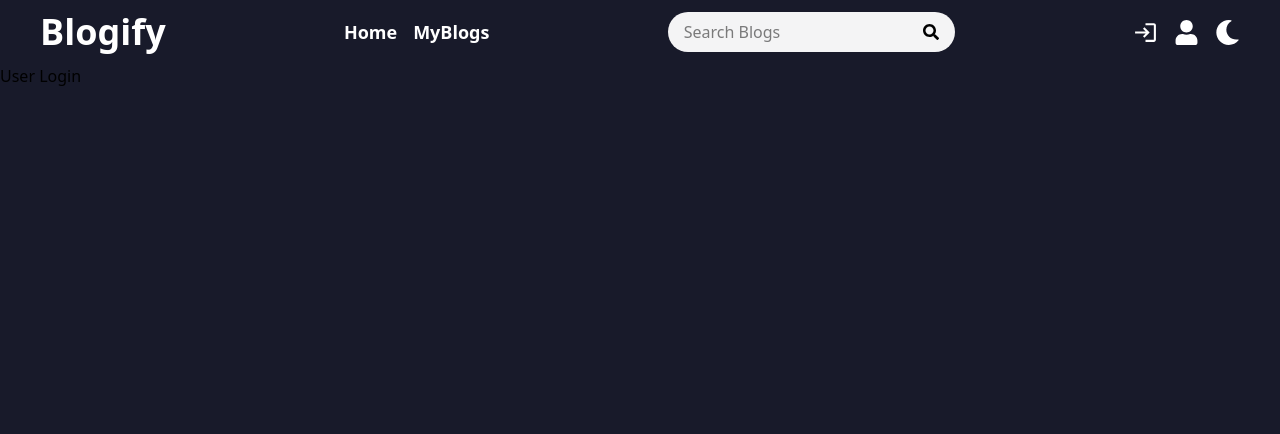
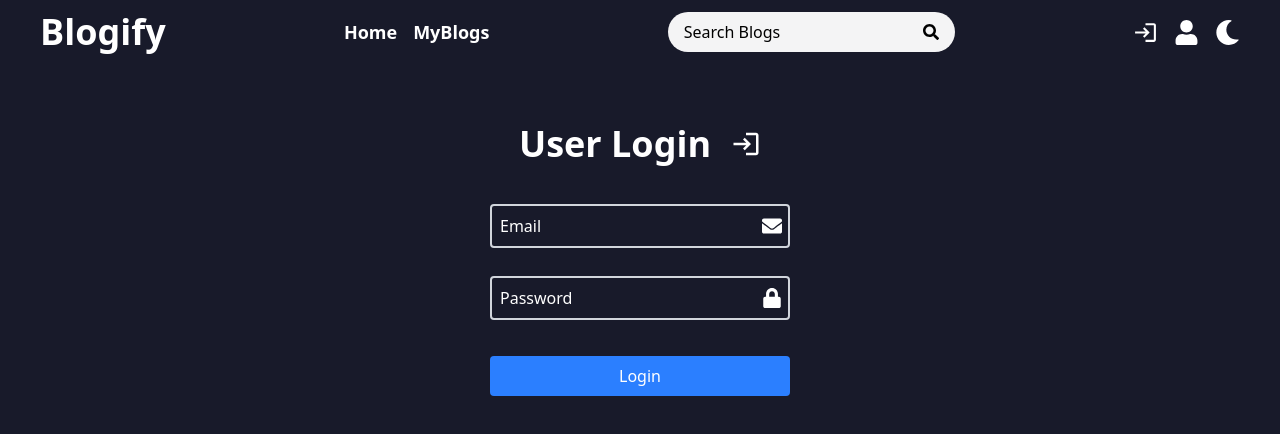
Before and after one commit to jalal1122/Blogify-FrontEnd, a React (Vite) app: page /login in a window 1280 px wide. Shown: the top 434 px of the page. Built offline with nearby package versions, Linux system fonts and the light colour scheme.

Commit message:
Implement user login and logout functionality with validation and error handling; add placeholder color styles

```diff
--- a/src/Components/Header/RightSideIcons.jsx
+++ b/src/Components/Header/RightSideIcons.jsx
@@ -4,6 +4,7 @@ import { useSelector, useDispatch } from "react-redux";
 import { useState, useEffect } from "react";
 import { getMode } from "../../features/Colors/colorSlice.js";
 import { Link } from "react-router";
+import { logoutUser } from "../../features/User/userSlice.js";
 
 const RightSideIcons = () => {
   const [isUserLoggedIn, setisUserLoggedIn] = useState(false);
@@ -30,7 +31,13 @@ const RightSideIcons = () => {
     <div className="flex justify-between items-center gap-4">
       {isUserLoggedIn ? (
         // Logout Icon
-        <Link to="/" onClick={() => setisUserLoggedIn(false)}>
+        <Link
+          to="/"
+          onClick={() => {
+            setisUserLoggedIn(false);
+            dispatch(logoutUser());
+          }}
+        >
           <FaSignOutAlt
             size={25}
             className="hover:scale-110 transition-transform duration-300"
--- a/src/Pages/Login.jsx
+++ b/src/Pages/Login.jsx
@@ -1,14 +1,179 @@
-import Header from "../Components/Header/Header"
+import Header from "../Components/Header/Header";
+import { useSelector, useDispatch } from "react-redux";
+import { MdLogin } from "react-icons/md";
+import { useEffect, useState } from "react";
+import "./placeholderColor.css";
+import { FaEnvelope, FaLock } from "react-icons/fa";
+import { loginUser, reset } from "../features/User/userSlice";
+import { useNavigate } from "react-router";
+import Loader from "../Components/Loader";
 
 const Login = () => {
-  return (
+  // Redux selectors to get colors
+  const { textColor, bgColor } = useSelector((state) => state.color.colors);
+
+  // State to manage error message
+  const [errorMessage, setErrorMessage] = useState("");
+
+  // State to manage user data
+  const [userData, setUserData] = useState({
+    email: "",
+    password: "",
+  });
+
+  // initialize dispatch and navigate
+  const dispatch = useDispatch();
+  const navigate = useNavigate();
+
+  // State to manage password validation
+  const [passwordValid, setPasswordValid] = useState(true);
+
+  // Password validation regex
+  const passwordRegex =
+    /^(?=.*[A-Z])(?=.*\d)(?=.*[!@#$%^&*()_+\-=[\]{};':"\\|,.<>/?])(?=.*[a-z]).{8,}$/;
+
+  // get the user state from Redux store
+  const { user, isLoading, isError, isSuccess, message } = useSelector(
+    (state) => state.user
+  );
+
+  // Effect to handle side effects based on user state
+  useEffect(() => {
+    // Set error message if there is an error
+    if (isError) {
+      setErrorMessage(message);
+    }
+
+    // If login is successful or user is already logged in, navigate to dashboard
+    if (isSuccess || user) {
+      console.log("Login successful");
+      // Navigate to dashboard or home page after successful login
+      navigate("/");
+    }
+
+    // reset the user State
+    dispatch(reset());
+
+    // Cleanup function to reset error message on component unmount
+    return () => {
+      setErrorMessage("");
+    };
+  }, [isError, isSuccess, message, dispatch, user, navigate]);
+
+  // Handle input changes
+  const onchange = (e) => {
+    setUserData({
+      ...userData,
+      [e.target.name]: e.target.value,
+    });
+  };
+
+  // Submit form handler
+  const submitForm = (e) => {
+    e.preventDefault();
+
+    // Validate password strength
+    if (!passwordRegex.test(userData.password)) {
+      setPasswordValid(false);
+      return;
+    }
+
+    // Dispatch login action with user data
+    dispatch(loginUser(userData));
+  };
+
+  // if the user is loading, show the loader
+  // Otherwise, render the login form
+  return isLoading ? (
+    <Loader />
+  ) : (
     <>
       <Header />
-      <div>
-        <h1>User Login</h1>
+      <div
+        className="flex flex-col justify-center items-center gap-5 w-[1200px] mx-auto my-10 p-5"
+        style={{ color: textColor, backgroundColor: bgColor }}
+      >
+        {/* Heading */}
+        <div className="heading flex justify-center items-center gap-5">
+          <h1 className="text-4xl font-bold">User Login</h1>
+          <MdLogin
+            size={30}
+            className="hover:scale-110 transition-transform duration-300"
+            style={{
+              color: textColor,
+              cursor: "pointer",
+            }}
+          />
+        </div>
+
+        {/* Form */}
+        <form onSubmit={submitForm}>
+          {/* Error message display */}
+          {errorMessage && (
+            <div className="text-red-500 mb-3 text-center">{errorMessage}</div>
+          )}
+
+          <div className="flex flex-col gap-3 mt-5 w-[300px]">
+            {/* Email Div */}
+            <div className="emailDiv relative">
+              <input
+                type="email"
+                name="email"
+                style={{
+                  color: textColor,
+                  "--placeholder-color": textColor,
+                }}
+                placeholder="Email"
+                className="w-full p-2 border-2 border-gray-300 rounded"
+                onChange={onchange}
+                required
+              />
+              <FaEnvelope size={20} className="absolute right-2 top-3" />
+            </div>
+
+            {/* Password Validation Error */}
+            {!passwordValid && userData.password && (
+              <div className="text-red-500 text-sm">
+                Password must contain at least 8 characters, including:
+                <ul className="list-disc list-inside ml-2">
+                  <li>One uppercase letter (A-Z)</li>
+                  <li>One lowercase letter (a-z)</li>
+                  <li>One digit (0-9)</li>
+                  <li>One special character (!@#$%^&*)</li>
+                </ul>
+              </div>
+            )}
+
+            {/* Password Div */}
+
+            <div className="passwordDiv relative mt-4">
+              <input
+                type="password"
+                name="password"
+                style={{
+                  color: textColor,
+                  "--placeholder-color": textColor,
+                }}
+                placeholder="Password"
+                className="w-full p-2 border-2 border-gray-300 rounded"
+                onChange={onchange}
+                required
+              />
+              <FaLock size={20} className="absolute right-2 top-3" />
+            </div>
+
+            {/* Button to Submit the form */}
+            <button
+              type="submit"
+              className="mt-6 px-4 py-2 bg-blue-500 text-white rounded hover:bg-blue-600 transition-colors duration-300"
+            >
+              Login
+            </button>
+          </div>
+        </form>
       </div>
     </>
-  )
-}
+  );
+};
 
-export default Login
+export default Login;
--- a/src/Pages/Register.jsx
+++ b/src/Pages/Register.jsx
@@ -4,6 +4,7 @@ import { FaUser, FaEnvelope, FaLock, FaFile } from "react-icons/fa";
 import { useEffect, useState } from "react";
 import Loader from "../Components/Loader";
 import { registerUser, reset } from "../features/User/userSlice";
+import "./placeholderColor.css";
 
 const Register = () => {
   // initialize dispatch
@@ -40,6 +41,13 @@ const Register = () => {
   // State to manage password match validation
   const [passwordMatch, setPasswordMatch] = useState(true);
 
+  // State to manage password validation
+  const [passwordValid, setPasswordValid] = useState(true);
+
+  // Password validation regex
+  const passwordRegex =
+    /^(?=.*[A-Z])(?=.*\d)(?=.*[!@#$%^&*()_+\-=[\]{};':"\\|,.<>/?])(?=.*[a-z]).{8,}$/;
+
   // State to manage user data
   const [userData, setuserData] = useState({
     username: "",
@@ -51,10 +59,22 @@ const Register = () => {
 
   // Function to handle input changes
   const onchange = (e) => {
+    const { name, value } = e.target;
+
     setuserData({
       ...userData,
-      [e.target.name]: e.target.value,
+      [name]: value,
     });
+
+    // Validate password in real-time
+    if (name === "password") {
+      setPasswordValid(passwordRegex.test(value));
+    }
+
+    // Reset password match error when user types
+    if (name === "password" || name === "password2") {
+      setPasswordMatch(true);
+    }
   };
 
   // Function to handle image upload
@@ -85,6 +105,12 @@ const Register = () => {
   const submitForm = (e) => {
     e.preventDefault();
 
+    // Validate password strength
+    if (!passwordRegex.test(userData.password)) {
+      setPasswordValid(false);
+      return;
+    }
+
     // check if passwords match
     if (userData.password !== userData.password2) {
       setPasswordMatch(false);
@@ -109,7 +135,7 @@ const Register = () => {
     <>
       <Header />
       <div
-        className="flex flex-col justify-center items-center gap-5 w-[1200px] mx-auto my-10 p-5 border-2 border-gray-300"
+        className="flex flex-col justify-center items-center gap-5 w-[1200px] mx-auto my-10 p-5"
         style={{ color: textColor, backgroundColor: bgColor }}
       >
         {/* Heading */}
@@ -135,7 +161,7 @@ const Register = () => {
           </div>
         ) : (
           <>
-            <form onSubmit={submitForm} encType="multipart/form-data">
+            <form onSubmit={submitForm}>
               {/* if errorMessage contains error then show error else form inputs */}
               {errorMessage ? (
                 <div className="text-red-500 mb-3">{errorMessage}</div>
@@ -146,6 +172,10 @@ const Register = () => {
                     <div className="userDiv relative">
                       <input
                         type="text"
+                        style={{
+                          color: textColor,
+                          "--placeholder-color": textColor,
+                        }}
                         name="username"
                         placeholder="Username"
                         className="w-full p-2 border-2 border-gray-300 rounded"
@@ -159,6 +189,10 @@ const Register = () => {
                     <div className="emailDiv relative">
                       <input
                         type="email"
+                        style={{
+                          color: textColor,
+                          "--placeholder-color": textColor,
+                        }}
                         name="email"
                         placeholder="Email"
                         className="w-full p-2 border-2 border-gray-300 rounded"
@@ -175,6 +209,10 @@ const Register = () => {
                     <div className="passwordDiv relative">
                       <input
                         type="password"
+                        style={{
+                          color: textColor,
+                          "--placeholder-color": textColor,
+                        }}
                         name="password"
                         placeholder="Password"
                         className="w-full p-2 border-2 border-gray-300 rounded"
@@ -184,10 +222,27 @@ const Register = () => {
                       <FaLock size={20} className="absolute right-2 top-3" />
                     </div>
 
+                    {/* Password Validation Error */}
+                    {!passwordValid && userData.password && (
+                      <div className="text-red-500 text-sm">
+                        Password must contain at least 8 characters, including:
+                        <ul className="list-disc list-inside ml-2">
+                          <li>One uppercase letter (A-Z)</li>
+                          <li>One lowercase letter (a-z)</li>
+                          <li>One digit (0-9)</li>
+                          <li>One special character (!@#$%^&*)</li>
+                        </ul>
+                      </div>
+                    )}
+
                     {/* Password Div */}
                     <div className="passwordDiv relative">
                       <input
                         type="password"
+                        style={{
+                          color: textColor,
+                          "--placeholder-color": textColor,
+                        }}
                         name="password2"
                         placeholder="Confirm Password"
                         className="w-full p-2 border-2 border-gray-300 rounded"
--- /dev/null
+++ b/src/Pages/placeholderColor.css
@@ -0,0 +1,4 @@
+input::placeholder{
+    color: var(--placeholder-color);
+    opacity: 1; /* Ensures full opacity for placeholder text */
+}
```
Also changed, not shown: src/features/User/userService.js (+20 -2 lines), src/features/User/userSlice.js (+67 -0 lines).
